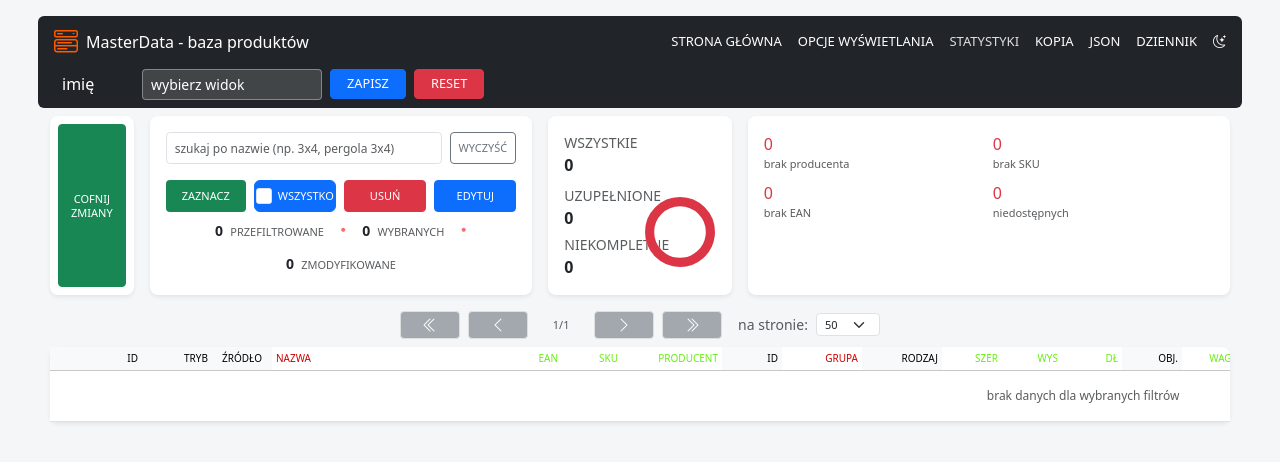
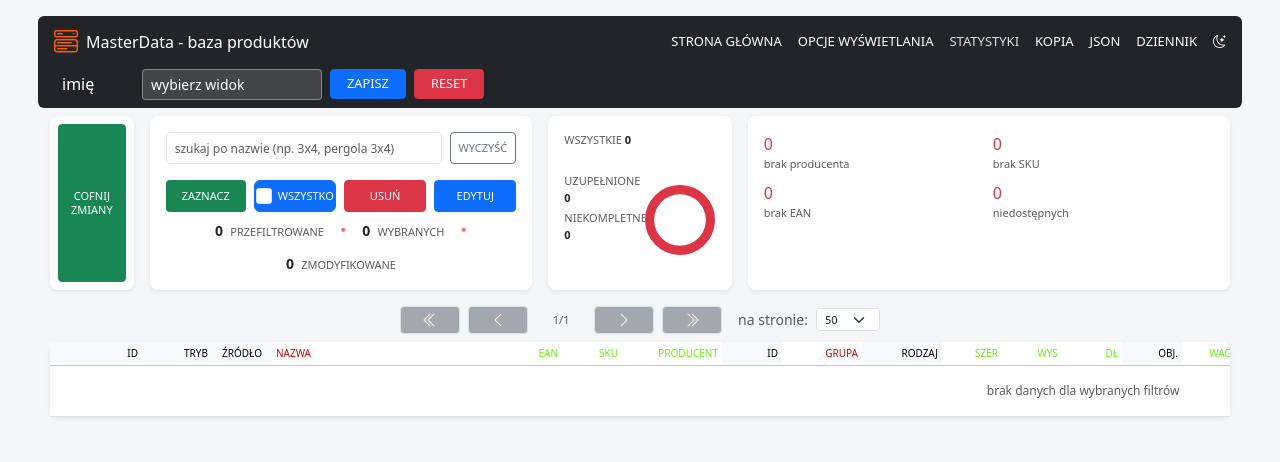
Before and after one commit to batgraf/masterdata, a Flask app: page / in a window 1280 px wide. Shown: the top 462 px of the page. Run offline with Flask 3, Linux system fonts and the light colour scheme; data that the repository does not hold is empty; some libraries are stand-ins or nearby versions.

Commit message:
zmiana 80: blok3 11px i wszystkie+licznik w jednej linii
Made-with: Cursor

```diff
--- a/ZMIANY.txt
+++ b/ZMIANY.txt
@@ -80,3 +80,4 @@
 77. 2026-02-28 20:02 - bloki: blok 3 → 2/12, blok 4 → 5/12
 78. 2026-02-28 20:10 - blok 3: „Produktów”, uzupełnione / do uzupełnienia, rekordy brak wszystkich, wykres donut (niebieski/czerwony, przerwa)
 79. 2026-02-28 20:32 - blok 3: układ 12/12 wszystkie + 6/12 uzupełnione/niekompletne + 6/12 wykres donut; usunięty nagłówek „Produktów”
+80. 2026-02-28 20:36 - blok 3: „wszystkie + licznik” w jednej linii; cały blok 3 ustawiony na 11px
--- a/templates/index.html
+++ b/templates/index.html
@@ -744,6 +744,10 @@
       .block2-stat-label {
         font-size: 11px;
         margin-left: 0.45rem;
+      }
+      #block3Stats,
+      #block3Stats * {
+        font-size: 11px !important;
       }
       [data-bs-theme="dark"] .blok3-donut circle:first-of-type {
         stroke: #343a40;
@@ -1059,11 +1063,10 @@
         </div>
 
         <div class="col-12 col-lg-2">
-          <div class="p-3 bg-white rounded-3 shadow-sm h-100 d-flex flex-column justify-content-start">
+          <div id="block3Stats" class="p-3 bg-white rounded-3 shadow-sm h-100 d-flex flex-column justify-content-start">
             <div class="row g-2 h-100">
               <div class="col-12">
-                <div class="small text-muted text-uppercase">wszystkie</div>
-                <div class="stat-number fw-bold">{{ total_count }}</div>
+                <div class="small text-muted text-uppercase">wszystkie <span class="fw-bold text-body">{{ total_count }}</span></div>
               </div>
               <div class="col-6">
                 <div class="small text-muted text-uppercase">uzupełnione</div>
```
